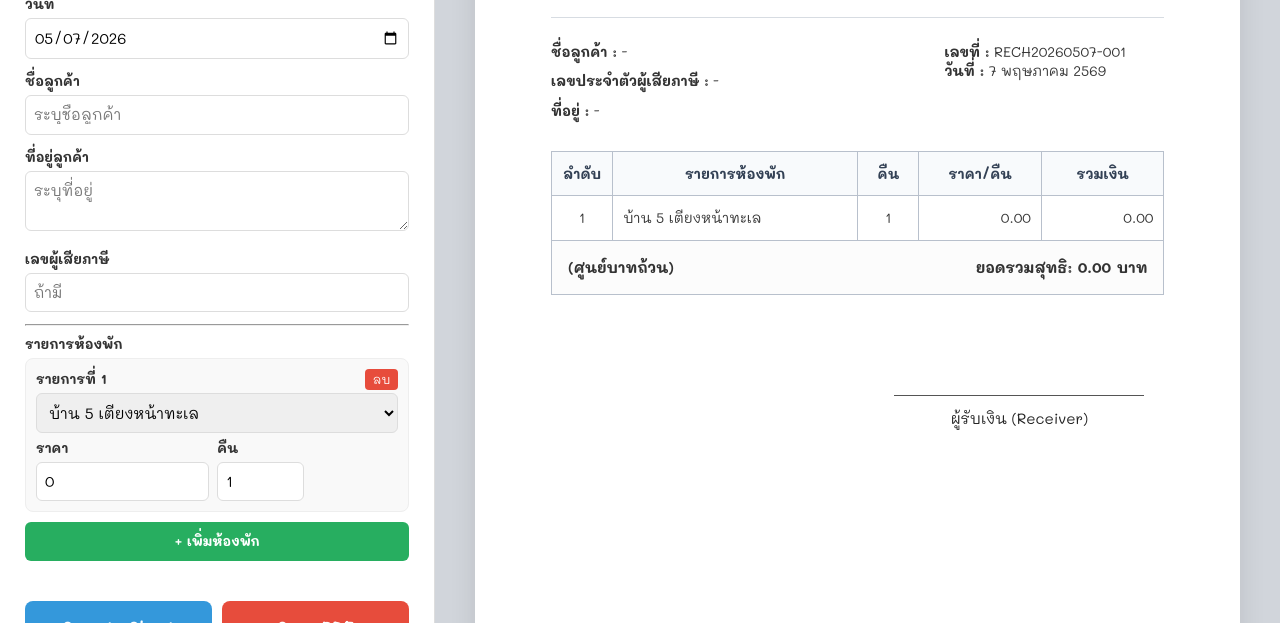
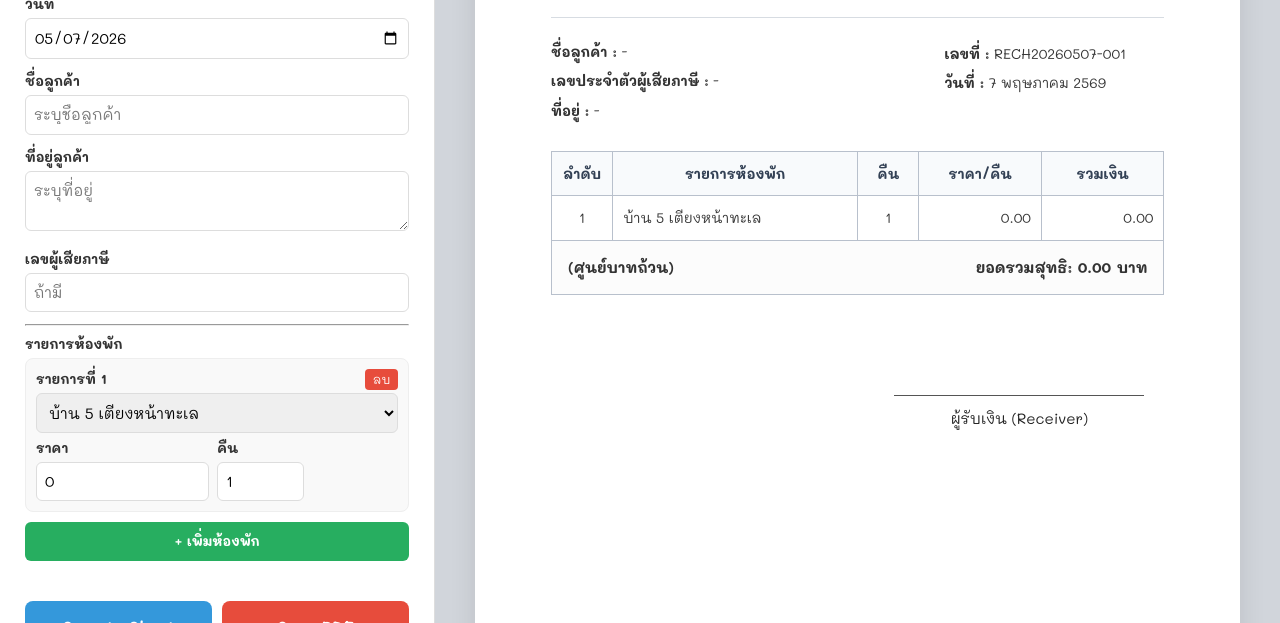
Before and after one commit to wimonwan-co/receiptchaam, a plain HTML site: page index.html in a window 1280 px wide. Shown: the part 177-800 px from the top of the page. Drawn offline with Linux system fonts and the light colour scheme.

Commit message:
Update index.html

```diff
--- a/index.html
+++ b/index.html
@@ -32,7 +32,6 @@
         .preview-side { flex-grow: 1; padding: 40px; overflow-y: auto; display: flex; justify-content: center; background: #d1d5db; }
         #invoice-card { width: 210mm; min-height: 290mm; background: white; padding: 16mm 20mm; box-shadow: 0 10px 25px rgba(0,0,0,0.1); }
 
-        /* ปรับสัดส่วน Header ให้ฝั่งชื่อที่พักกว้างกว่า */
         .header { display: grid; grid-template-columns: 1.8fr 1fr; gap: 10px; align-items: flex-start; margin-bottom: 20px; }
 
         .shop-info { padding-top: 0; }
@@ -52,7 +51,18 @@
 
         .client-info { display: grid; grid-template-columns: 1fr 1fr; gap: 40px; align-items: flex-start; margin-bottom: 30px; line-height: 1.7; font-size: 14px; }
         .client-left { min-width: 0; }
-        .client-right { text-align: left; white-space: nowrap; justify-self: end; min-width: 220px; }
+
+        /* แก้ไขฝั่งขวาให้ วันที่ ตรงกับ เลขผู้เสียภาษี */
+        .client-right {
+            text-align: left;
+            white-space: nowrap;
+            justify-self: end;
+            min-width: 220px;
+            padding-top: 2px; /* ปรับจูนเล็กน้อยให้บรรทัดแรก (เลขที่) บาลานซ์ */
+        }
+        .date-row {
+            margin-top: 10px; /* ระยะห่าง 10px เท่ากับ margin-top ของฝั่งซ้าย */
+        }
 
         table { width: 100%; border-collapse: collapse; margin-top: 0; font-size: 14px; }
         th, td { border: 0.8px solid #b8c0cc; padding: 12px 10px; text-align: center; }
@@ -129,7 +139,7 @@
 
             <div class="client-info">
                 <div class="client-left">
-                    <strong>ชื่อลูกค้า :</strong> <span id="out_cust_name">-</span>
+                    <div><strong>ชื่อลูกค้า :</strong> <span id="out_cust_name">-</span></div>
                     <div style="margin-top: 10px;">
                         <strong>เลขประจำตัวผู้เสียภาษี :</strong> <span id="out_cust_tax">-</span>
                     </div>
@@ -138,8 +148,8 @@
                     </div>
                 </div>
                 <div class="client-right">
-                    <b>เลขที่ :</b> <span id="out_no"></span><br>
-                    <b>วันที่ :</b> <span id="out_date"></span>
+                    <div><b>เลขที่ :</b> <span id="out_no"></span></div>
+                    <div class="date-row"><b>วันที่ :</b> <span id="out_date"></span></div>
                 </div>
             </div>
 
```
